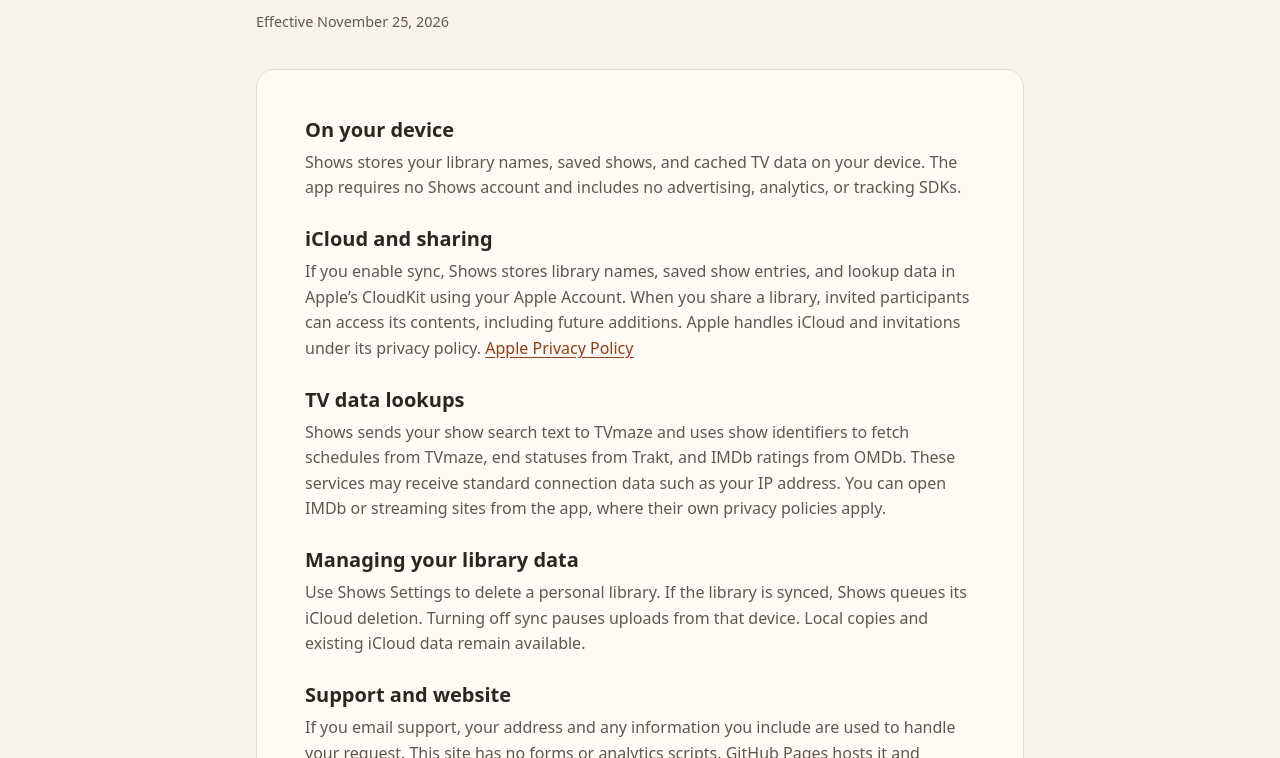
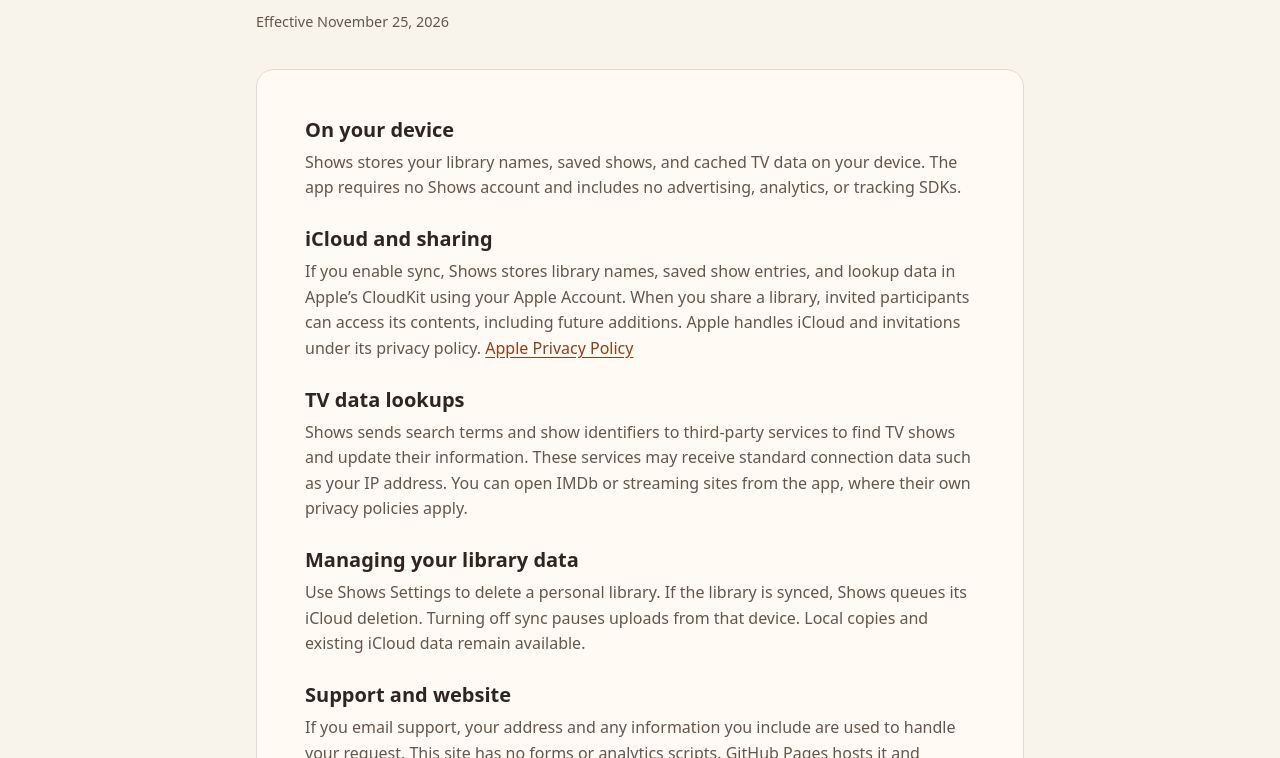
Before and after one commit to urosk/shows-support, a plain HTML site: page privacy.html in a window 1280 px wide. Shown: the part 342-1100 px from the top of the page. Drawn offline with Linux system fonts and the light colour scheme.

Commit message:
Simplify TV data privacy disclosure

```diff
--- a/privacy.html
+++ b/privacy.html
@@ -41,7 +41,7 @@
         </section>
         <section>
           <h2>TV data lookups</h2>
-          <p>Shows sends your show search text to TVmaze and uses show identifiers to fetch schedules from TVmaze, end statuses from Trakt, and IMDb ratings from OMDb. These services may receive standard connection data such as your IP address. You can open IMDb or streaming sites from the app, where their own privacy policies apply.</p>
+          <p>Shows sends search terms and show identifiers to third-party services to find TV shows and update their information. These services may receive standard connection data such as your IP address. You can open IMDb or streaming sites from the app, where their own privacy policies apply.</p>
         </section>
         <section>
           <h2>Managing your library data</h2>
```
